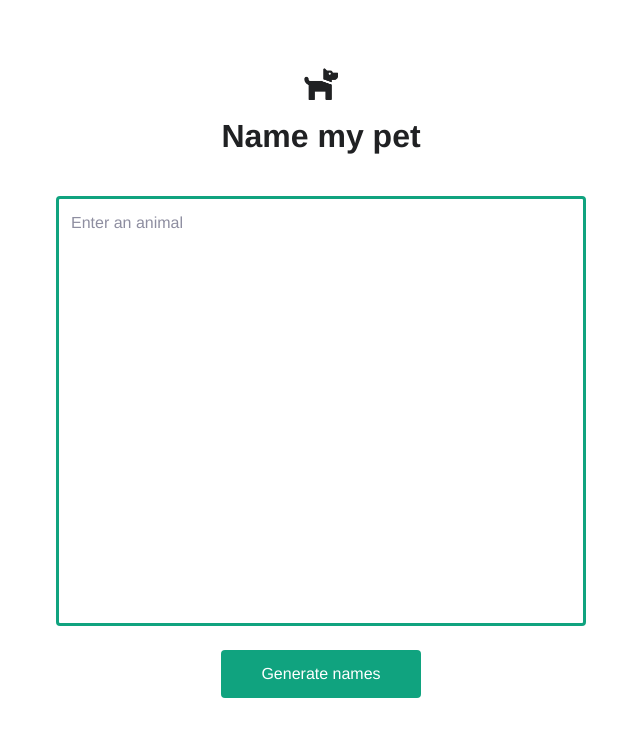
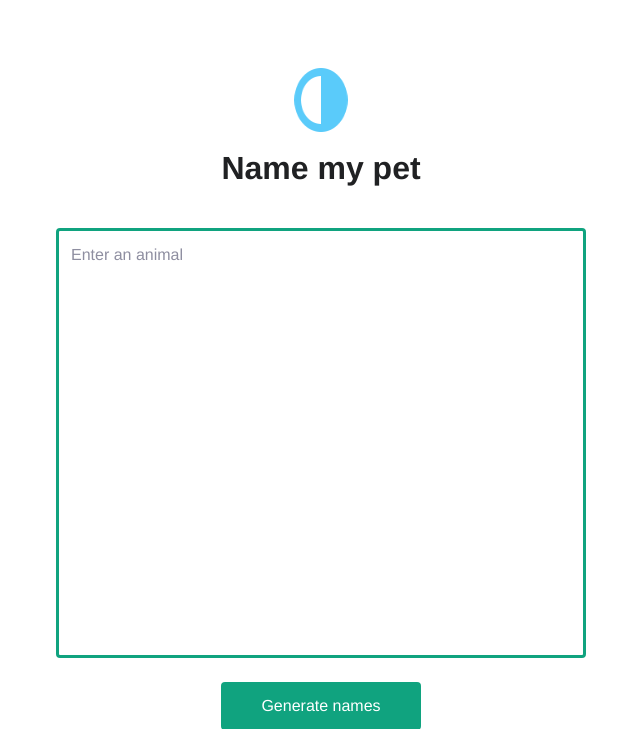
Before and after one commit to lukaszpatalas/ClearSpeak, a Flask app: page / in a window 1280 px wide. Shown: the top 729 px of the page, without its empty margins (319-959 px from the left). Run offline with Flask 2, Linux system fonts and the light colour scheme; some libraries are stand-ins or nearby versions; some web fonts are replaced.

Commit message:
Add different icon set color and rotation

```diff
--- a/static/main.css
+++ b/static/main.css
@@ -28,10 +28,6 @@ body {
   flex-direction: column;
   align-items: center;
   padding-top: 60px;
-}
-
-.icon {
-  width: 34px;
 }
 
 h3 {
--- a/templates/index.html
+++ b/templates/index.html
@@ -1,15 +1,14 @@
 <!DOCTYPE html>
+
 <head>
   <title>OpenAI Quickstart</title>
-  <link
-    rel="shortcut icon"
-    href="{{ url_for('static', filename='dog.png') }}"
-  />
+  <link rel="shortcut icon" href="{{ url_for('static', filename='dog.png') }}" />
   <link rel="stylesheet" href="{{ url_for('static', filename='main.css') }}" />
+  <script src="https://kit.fontawesome.com/91adf24b75.js" crossorigin="anonymous"></script>
 </head>
 
 <body>
-  <img src="{{ url_for('static', filename='dog.png') }}" class="icon" />
+  <i class="fa-solid fa-circle-half-stroke fa-4x fa-flip" style="--fa-animation-duration: 4s; color: #5acbfa;"></i>
   <h3>Name my pet</h3>
   <form action="/" method="post">
     <textarea name="animal" placeholder="Enter an animal" required></textarea>
```
